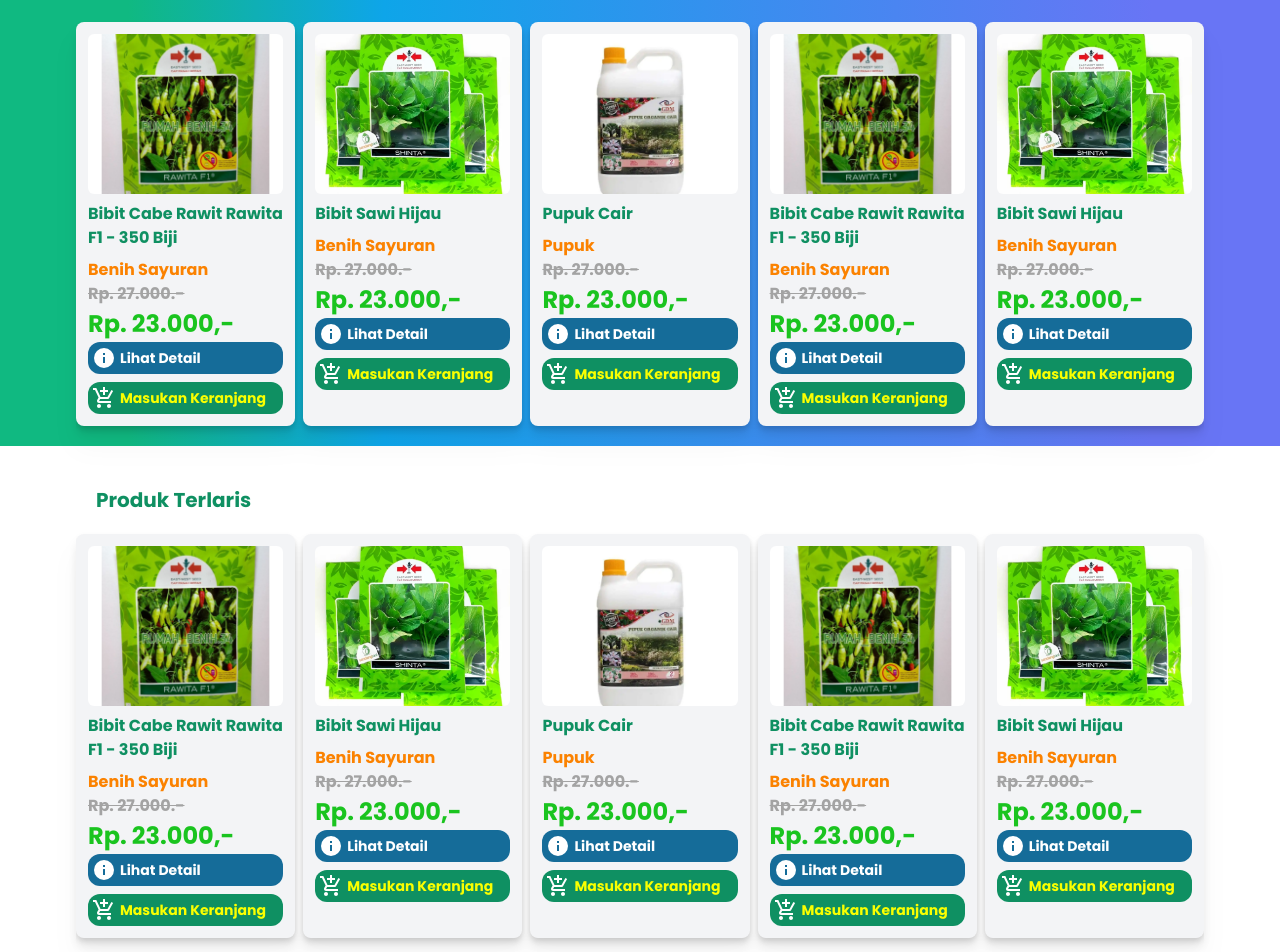
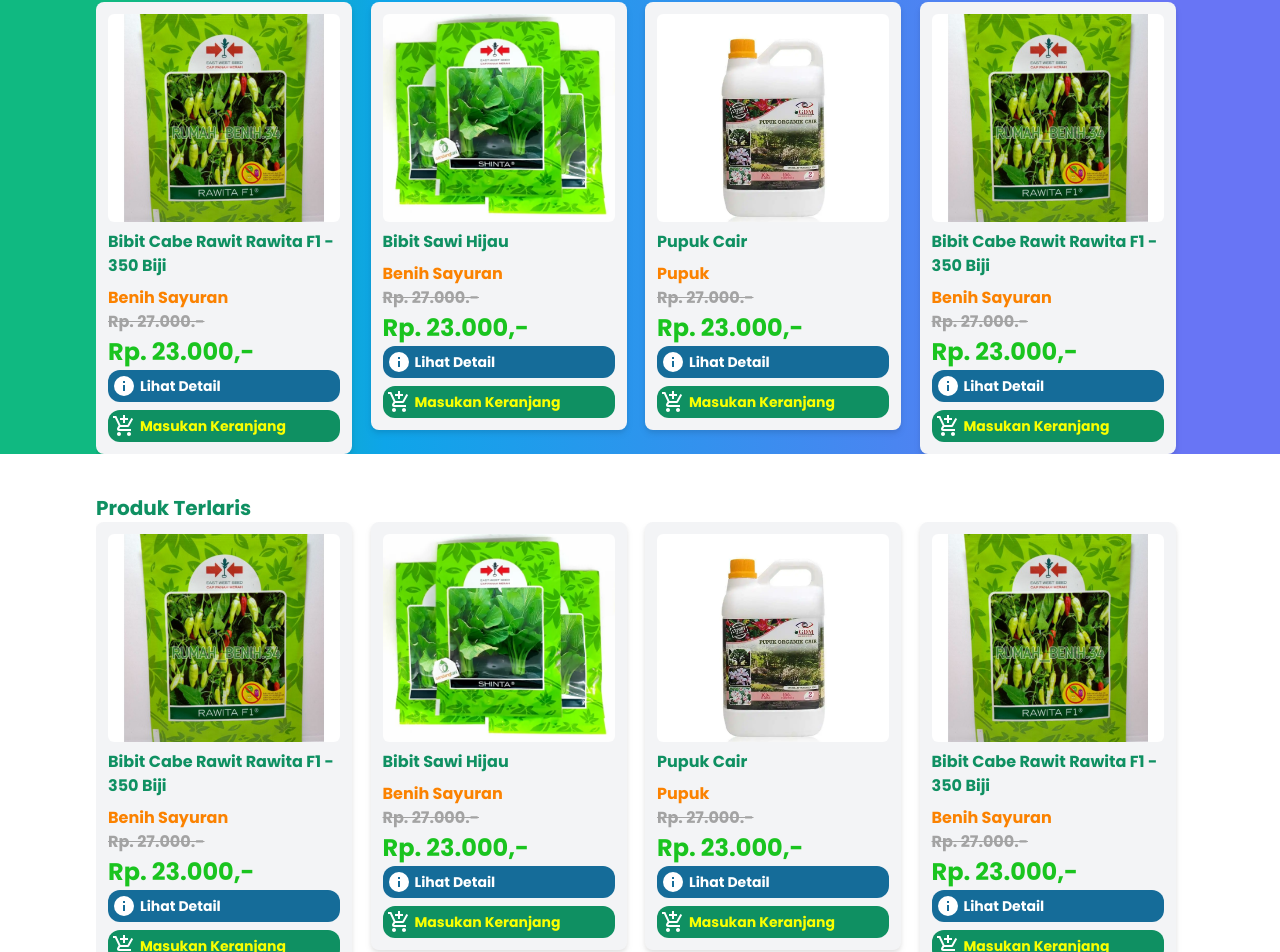
Before and after one commit to hajjulikram/tanibahari, a Next.js app: page / in a window 1280 px wide. Shown: the part 838-1790 px from the top of the page. Built offline with nearby package versions, Linux system fonts and the light colour scheme.

Commit message:
Update Product Card

```diff
--- a/components/CardProduct/CardProduct.jsx
+++ b/components/CardProduct/CardProduct.jsx
@@ -1,20 +1,75 @@
+'use client';
 import Image from 'next/image';
 import React from 'react';
 import Icon from '@mdi/react';
-import { mdiInformation, mdiCartPlus } from '@mdi/js';
+import {
+  mdiInformation,
+  mdiCartPlus,
+  mdiArrowLeft,
+  mdiArrowRight,
+} from '@mdi/js';
 import Link from 'next/link';
 import data from '@/utils/data';
 
+// Import Swiper React components
+import { Swiper, SwiperSlide } from 'swiper/react';
+
+// Import Swiper styles
+import 'swiper/css';
+import 'swiper/css/pagination';
+
+// import required modules
+import { Navigation, Pagination } from 'swiper/modules';
+
 export default function CardProduct() {
   return (
-    <div className="flex gap-2 -mx-5 overflow-x-scroll md:overflow-x-hidden  snap-x py-5 rounded-md drop-shadow-xl min-[640px]:justify-center">
+    <div>
+      <Swiper
+        slidesPerView={4}
+        spaceBetween={10}
+        navigation={{
+          nextEl: '.button-next-slide',
+          prevEl: '.button-prev-slide',
+        }}
+        modules={[Pagination, Navigation]}
+        className="relative group"
+        breakpoints={{
+          300: {
+            slidesPerView: 1,
+          },
+          412: {
+            slidesPerView: 1,
+          },
+          450: {
+            slidesPerView: 1,
+          },
+          640: {
+            slidesPerView: 2,
+          },
+          1024: {
+            slidesPerView: 3,
+          },
+          1280: {
+            slidesPerView: 4,
+          },
+          1520: {
+            slidesPerView: 5,
+          },
+        }}
+      >
+        <div className="top-[50%] absolute z-10 button-next-slide group-hover:right-0 -right-[23rem] duration-500 text-[#FAFF00] w-[40px] h-[40px] bg-[#0F9062] shadow-md rounded-full grid place-items-center">
+          <Icon path={mdiArrowRight} size={1} />
+        </div>
+
+        <div className="top-[50%] absolute z-10 button-prev-slide group-hover:left-0 -left-[23rem] duration-500 text-[#FAFF00] w-[40px] h-[40px] bg-[#0F9062] shadow-md rounded-full grid place-items-center">
+          <Icon path={mdiArrowLeft} size={1} />
+        </div>
+        <div className="flex gap-1  ">
           {data.product.map((product, i) => (
-        <div
-          className="w-64 bg-gray-100 px-3 py-3 rounded-lg drop-shadow-md "
-          key={i}
-        >
+            <SwiperSlide key={i}>
+              <div className="w-64 bg-gray-100 px-3 py-3 rounded-lg drop-shadow-md ">
                 <Image
-            className="h-40 w-full object-cover object-center rounded-md"
+                  className="h-52 w-full object-cover object-center rounded-md"
                   src={product.image}
                   width={200}
                   height={200}
@@ -49,13 +104,20 @@
 
                   <Link href={'/product/slug'}>
                     <div className="bg-[#0F9062] w-full rounded-xl p-1 font-bold text-[#FAFF00] text-sm flex gap-1 max-[640px]:text-sm items-center">
-                <Icon path={mdiCartPlus} size={1} className="text-white" />
+                      <Icon
+                        path={mdiCartPlus}
+                        size={1}
+                        className="text-white"
+                      />
                       Masukan Keranjang
                     </div>
                   </Link>
                 </div>
               </div>
+            </SwiperSlide>
           ))}
+        </div>
+      </Swiper>
     </div>
   );
 }
--- a/utils/data.jsx
+++ b/utils/data.jsx
@@ -125,6 +125,33 @@
       price: 'Rp. 23.000,-',
       description: 'benih dan bibit',
     },
+    {
+      name: 'Pupuk Cair',
+      slug: 'pupuk-cair',
+      category: 'Pupuk',
+      image: '/assets/images/product/pupukcair.jpg',
+      discount: 'Rp. 27.000.-',
+      price: 'Rp. 23.000,-',
+      description: 'benih dan bibit',
+    },
+    {
+      name: 'Bibit Cabe Rawit Rawita F1 - 350 Biji',
+      slug: 'bibit-cabe-rawit',
+      category: 'Benih Sayuran',
+      image: '/assets/images/product/caberawit.jpg',
+      discount: 'Rp. 27.000.-',
+      price: 'Rp. 23.000,-',
+      description: 'benih dan bibit',
+    },
+    {
+      name: 'Bibit Sawi Hijau',
+      slug: 'bibit-sawi-hijau',
+      category: 'Benih Sayuran',
+      image: '/assets/images/product/sawihijau.jpg',
+      discount: 'Rp. 27.000.-',
+      price: 'Rp. 23.000,-',
+      description: 'benih dan bibit',
+    },
   ],
 };
 
```
Lines whose indentation alone changed are shown as unchanged.
